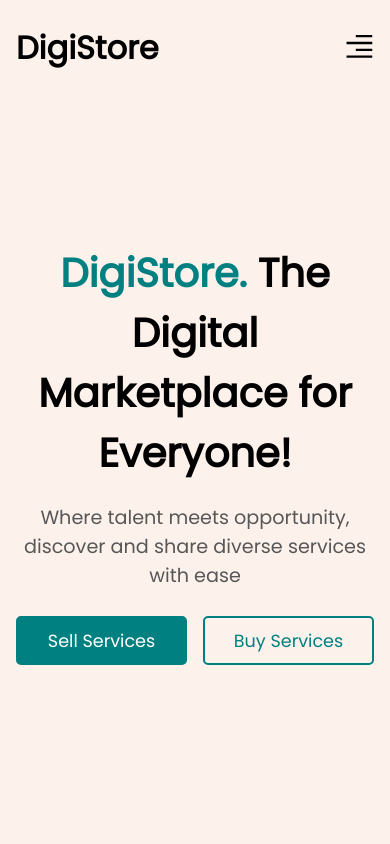
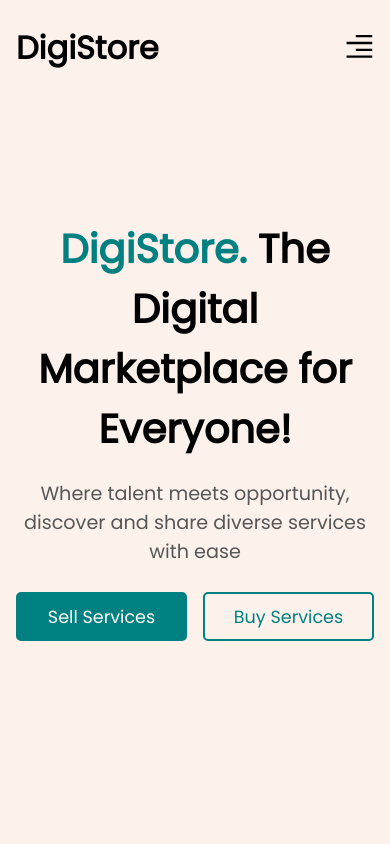
Before and after one commit to ramo-dev/digistore, a React (Vite) app: page / in a window 390 px wide. Shown: the top 844 px of the page. Built offline with nearby package versions, Linux system fonts and the light colour scheme.

Commit message:
Digistore

```diff
--- a/src/components/Home/HomeStyles.css
+++ b/src/components/Home/HomeStyles.css
@@ -318,6 +318,7 @@
   .MainComponent .HeroText {
     width: 100%;
     white-space: wrap;
+    margin-top: -2rem;
   }
   .MainComponent .HeroText span {
     color: var(--primary-color);
```
